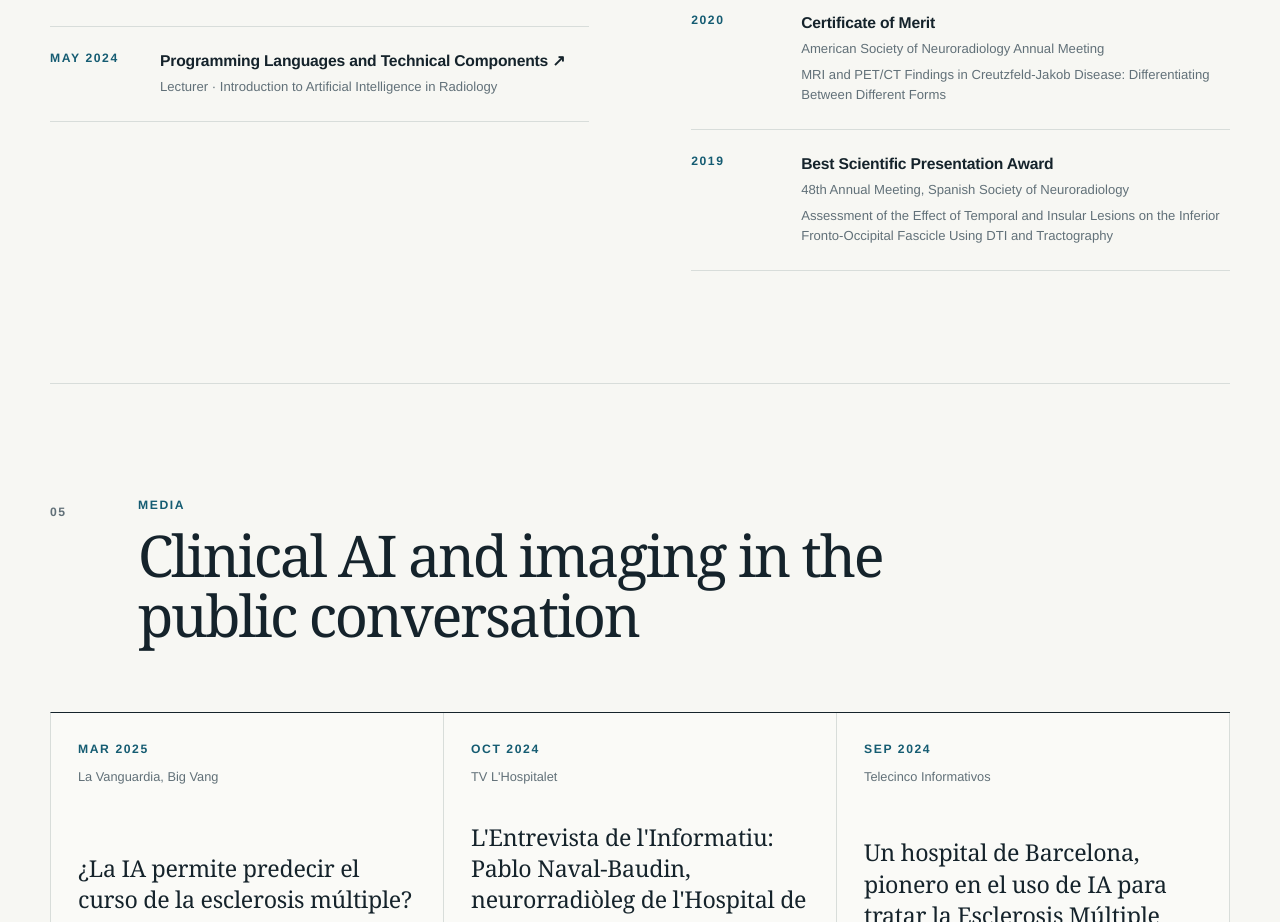
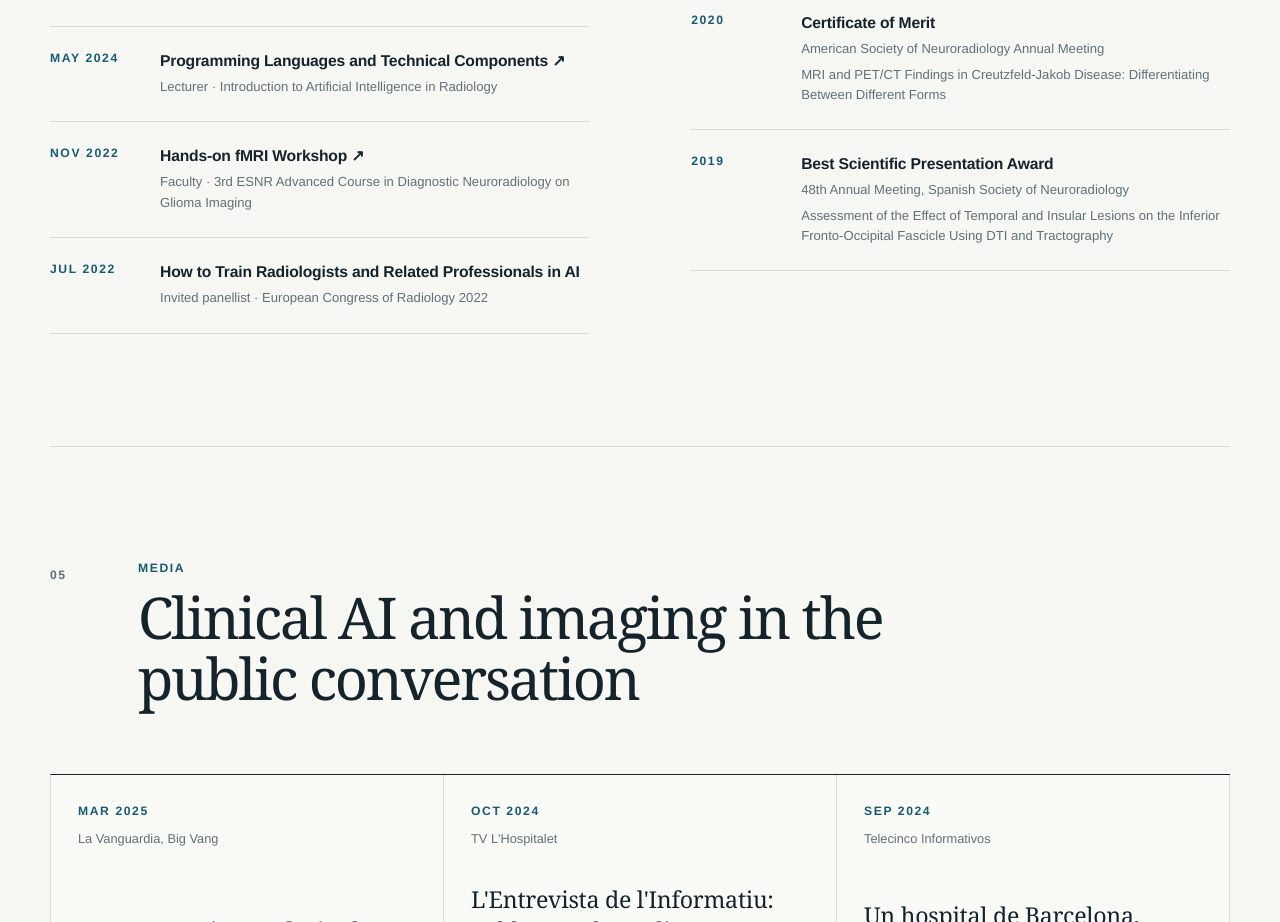
Before and after one commit to navalpablo/about, a Next.js app: page / in a window 1280 px wide. Shown: the part 6186-7108 px from the top of the page. Built offline with nearby package versions, Linux system fonts and the light colour scheme.

Commit message:
Show all selected talks

```diff
--- a/app/page.tsx
+++ b/app/page.tsx
@@ -44,7 +44,7 @@ export default function Home() {
     .slice(0, 5);
   const highlightedProjects = cv.projects.slice(0, 4);
   const selectedPublications = cv.publications.filter((item) => item.selected);
-  const selectedTalks = cv.talks.slice(0, 6);
+  const selectedTalks = cv.talks;
   const recentAwards = cv.awards.slice(0, 6);
   const featuredMedia = cv.media.slice(0, 9);
   const selectedEducation = cv.education.filter((item) =>
```
